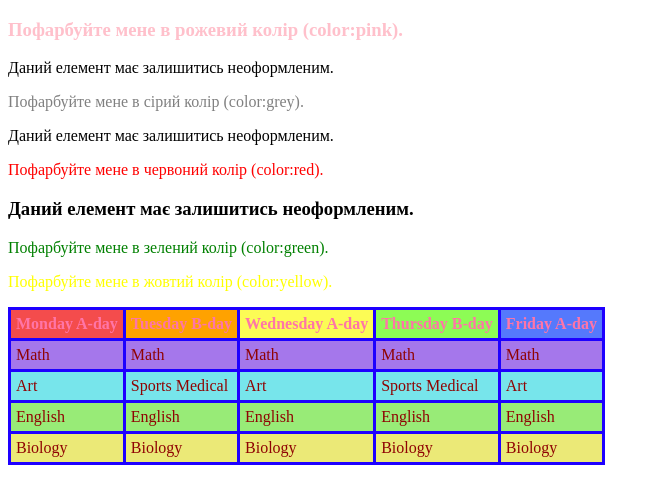
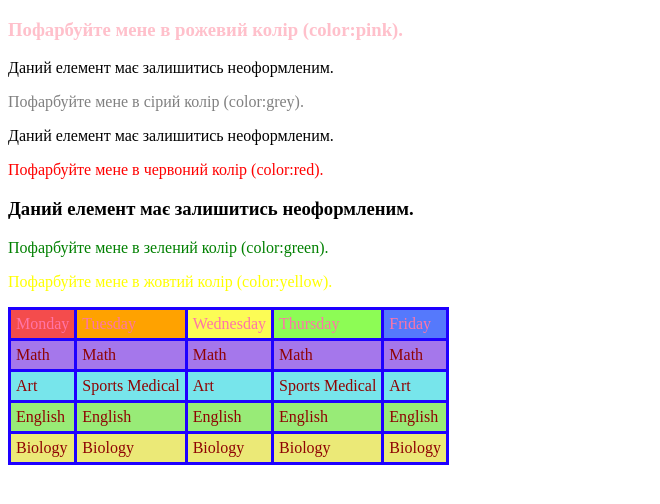
Before and after one commit to sasha7880/Hw-8, a plain HTML site: page index.html in a window 1280 px wide. Shown: the whole page, without its empty margins (0-660 px from the left). Drawn offline with Linux system fonts and the light colour scheme.

Commit message:
first commit

```diff
--- a/index.html
+++ b/index.html
@@ -20,11 +20,11 @@
     <table class="schedule">
         <thead>
           <tr>
-            <th class="Monday">Monday A-day </th>
-            <th class="Tuesday">Tuesday B-day </th>
-            <th class="Wednesday">Wednesday A-day</th>
-            <th class="Thursday">Thursday B-day </th>
-            <th class="Friday">Friday A-day</th>
+            <td>Monday</td>
+            <td>Tuesday</td>
+            <td>Wednesday</td>
+            <td>Thursday</td>
+            <td>Friday</td>
           </tr>
           <tbody class="schedule-body">
           <tr class="tdone">
--- a/style.css
+++ b/style.css
@@ -1,24 +1,101 @@
-.color-pink {
-    color:pink;
+h3:first-child {
+  color: pink;
 }
-.color-red {
-    color:red;
-}
-#greycol
-{
+
+#greycol {
   color: grey;
 }
-.greencol {
+
+p:only-child {
+  color: red;
+}
+
+p:nth-child(7) {
   color: green;
 }
+
 .yellow {
   color: yellow;
 }
-.schedule-body > tr:hover {
-    background-color:rgb(254, 161, 176);
+thead tr:first-child td:nth-child(1) {
+  background-color: rgb(244, 76, 76);
+  color: rgb(255, 117, 167);
+}
+.schedule thead tr:first-child td:nth-child(2) {
+  background-color: rgb(255, 162, 0);
+  color: rgb(255, 117, 167);
+}
+.schedule thead tr:first-child td:nth-child(3) {
+  background-color: rgb(252, 252, 85);
+  color: rgb(255, 117, 167);
+}
+.schedule thead tr:first-child td:nth-child(4) {
+  background-color: rgb(141, 252, 85);
+  color: rgb(255, 117, 167);
+}
+.schedule thead tr:first-child td:nth-child(5) {
+  background-color: rgb(85, 121, 252);
+  color: rgb(255, 117, 167);
+}
+.schedule thead tr:first-child td:hover {
+  background-color: rgb(255, 200, 200);
+  color: rgb(0, 0, 0);
+}
+.schedule tbody tr:nth-child(1) td {
+  background-color: rgb(177, 125, 255);
+  color: rgb(143, 3, 3);
+}
+.schedule tbody tr:nth-child(1):hover td {
+  background-color: rgb(200, 150, 255);
+  color: rgb(255, 62, 62);
+}
+.schedule tbody tr:nth-child(2) td {
+  background-color: rgb(119, 229, 235);
+  color: rgb(143, 3, 3);
+}
+.schedule tbody tr:nth-child(2):hover td {
+  background-color: rgb(150, 250, 255);
+  color: rgb(255, 61, 61);
+}
+.schedule tbody tr:nth-child(3) td {
+  background-color: rgb(152, 235, 119);
+  color: rgb(143, 3, 3);
+}
+.schedule tbody tr:nth-child(3):hover td {
+  background-color: rgb(200, 255, 180);
+  color: rgb(255, 77, 77);
+}
+.schedule tbody tr:nth-child(4) td {
+  background-color: rgb(235, 233, 119);
+  color: rgb(143, 3, 3);
+}
+.schedule tbody tr:nth-child(4):hover td {
+  background-color: rgb(255, 250, 150);
+  color: rgb(255, 66, 66);
+}
+.schedule {
+  border-collapse: collapse;
+}
+  .schedule tbody tr:nth-child(1) td {
+  background-color: rgb(165, 119, 235);
+  color: rgb(143, 3, 3);
+}
+.schedule tbody tr:nth-child(2) td {
+  background-color: rgb(119, 229, 235);
+  color: rgb(143, 3, 3);
+}
+.schedule tbody tr:nth-child(3) td {
+  background-color: rgb(152, 235, 119);
+  color: rgb(143, 3, 3);
+}
+.schedule tbody tr:nth-child(4) td {
+  background-color: rgb(235, 233, 119);
+  color: rgb(143, 3, 3);
+}
+.schedule tbody tr:hover {
+  background-color: rgb(254, 161, 176);
   color: purple;
 }
-  /* Оформлення таблиці */
 .schedule {
   border-collapse: collapse;
 }
@@ -27,42 +104,3 @@
   padding: 5px;
   border: 3px solid #1e00ff;
 }
-  .Monday {
-    background-color: rgb(244, 76, 76);
-    color: rgb(255, 117, 167);
-
-  }
-  .Tuesday {
-    background-color: rgb(255, 162, 0);
-    color: rgb(255, 117, 167);
-  }
-  .Wednesday {
-    background-color: rgb(252, 252, 85);
-    color: rgb(255, 117, 167);
-
-  }
-  .Thursday {
-    background-color: rgb(141, 252, 85);
-    color: rgb(255, 117, 167);
-
-  }
-  .Friday {
-    background-color: rgb(85, 121, 252);
-    color: rgb(255, 117, 167);
-  }
-  .tdone {
-    background-color:rgb(165, 119, 235);
-    color: rgb(143, 3, 3);
-  }
-  .trdone {
-    background-color:rgb(119, 229, 235);
-    color: rgb(143, 3, 3);
-  }
-  .trrow {
-    background-color:rgb(152, 235, 119);
-    color: rgb(143, 3, 3);
-  }
-  .trfourrow {
-    background-color:rgb(235, 233, 119);
-    color: rgb(143, 3, 3);
-  }
```
Lines whose indentation alone changed are shown as unchanged.
